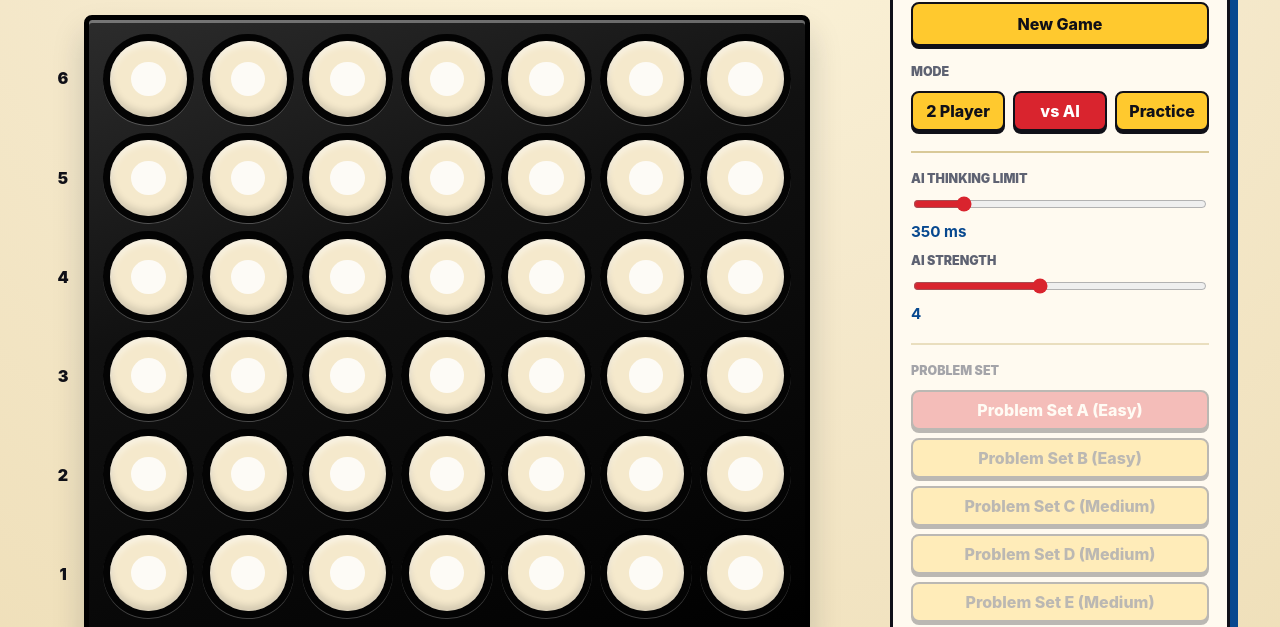
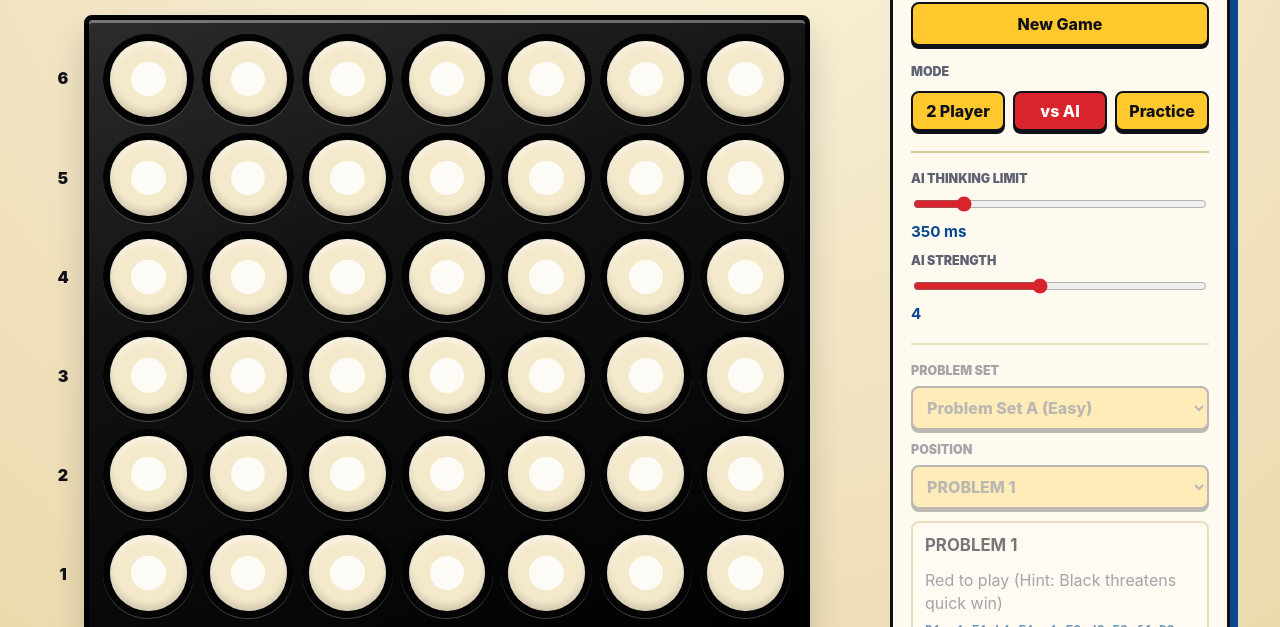
Before and after one commit to sebastienverreault/connect4-web-game, a website built with Vite: page index.html in a window 1280 px wide. Shown: the part 165-792 px from the top of the page. Built offline with nearby package versions, Linux system fonts and the light colour scheme.

Commit message:
Use dropdown for practice set filter

```diff
--- a/web/main.js
+++ b/web/main.js
@@ -83,12 +83,12 @@ function render() {
         </div>
 
         <div class="practice ${state.mode === "practice" ? "" : "muted"}">
-          <div class="control-group">
-            <span class="label">Problem set</span>
-            <div class="set-list">
-              ${renderSetButtons()}
-            </div>
-          </div>
+          <label class="select-row">
+            <span>Problem set</span>
+            <select data-set-select ${state.mode === "practice" ? "" : "disabled"}>
+              ${renderSetOptions()}
+            </select>
+          </label>
           <label class="select-row">
             <span>Position</span>
             <select data-problem-select ${state.mode === "practice" ? "" : "disabled"}>
@@ -166,14 +166,12 @@ function bindEvents() {
     });
   });
 
-  app.querySelectorAll("[data-set-name]").forEach((button) => {
-    button.addEventListener("click", () => {
-      state.selectedSetName = button.dataset.setName;
-      state.solutionVisible = false;
-      selectFirstProblemInSet();
-      loadCurrentProblem();
-      render();
-    });
+  app.querySelector("[data-set-select]")?.addEventListener("change", (event) => {
+    state.selectedSetName = event.target.value;
+    state.solutionVisible = false;
+    selectFirstProblemInSet();
+    loadCurrentProblem();
+    render();
   });
 
   app.querySelector("[data-problem-select]")?.addEventListener("change", (event) => {
@@ -259,9 +257,9 @@ function renderProblemOptions() {
     .join("");
 }
 
-function renderSetButtons() {
+function renderSetOptions() {
   return problemSetNames()
-    .map((setName) => `<button data-set-name="${escapeHtml(setName)}" class="${setName === state.selectedSetName ? "active" : ""}" ${state.mode === "practice" ? "" : "disabled"}>${escapeHtml(setName)}</button>`)
+    .map((setName) => `<option value="${escapeHtml(setName)}" ${setName === state.selectedSetName ? "selected" : ""}>${escapeHtml(setName)}</option>`)
     .join("");
 }
 
--- a/web/style.css
+++ b/web/style.css
@@ -149,8 +149,7 @@ h2 {
 
 .reset-button,
 .problem-actions button,
-.segmented button,
-.set-list button {
+.segmented button {
   border: 2px solid var(--ink);
   background: var(--yellow);
   color: var(--ink);
@@ -295,7 +294,6 @@ label span {
 }
 
 .segmented,
-.set-list,
 .problem-actions {
   display: grid;
   gap: 8px;
@@ -305,18 +303,12 @@ label span {
   grid-template-columns: repeat(3, 1fr);
 }
 
-.set-list {
-  grid-template-columns: 1fr;
-}
-
 .segmented button,
-.set-list button,
 .problem-actions button {
   padding: 8px 9px;
 }
 
-.segmented button.active,
-.set-list button.active {
+.segmented button.active {
   background: var(--red);
   color: #fff;
 }
@@ -340,8 +332,17 @@ select {
   width: 100%;
   border: 2px solid var(--ink);
   border-radius: 8px;
-  background: #fff;
-  padding: 8px;
+  background: var(--yellow);
+  color: var(--ink);
+  padding: 9px 10px;
+  font-weight: 800;
+  box-shadow: 0 3px 0 var(--ink);
+  accent-color: var(--red);
+}
+
+select:focus {
+  outline: 3px solid var(--red);
+  outline-offset: 2px;
 }
 
 .muted {
```
